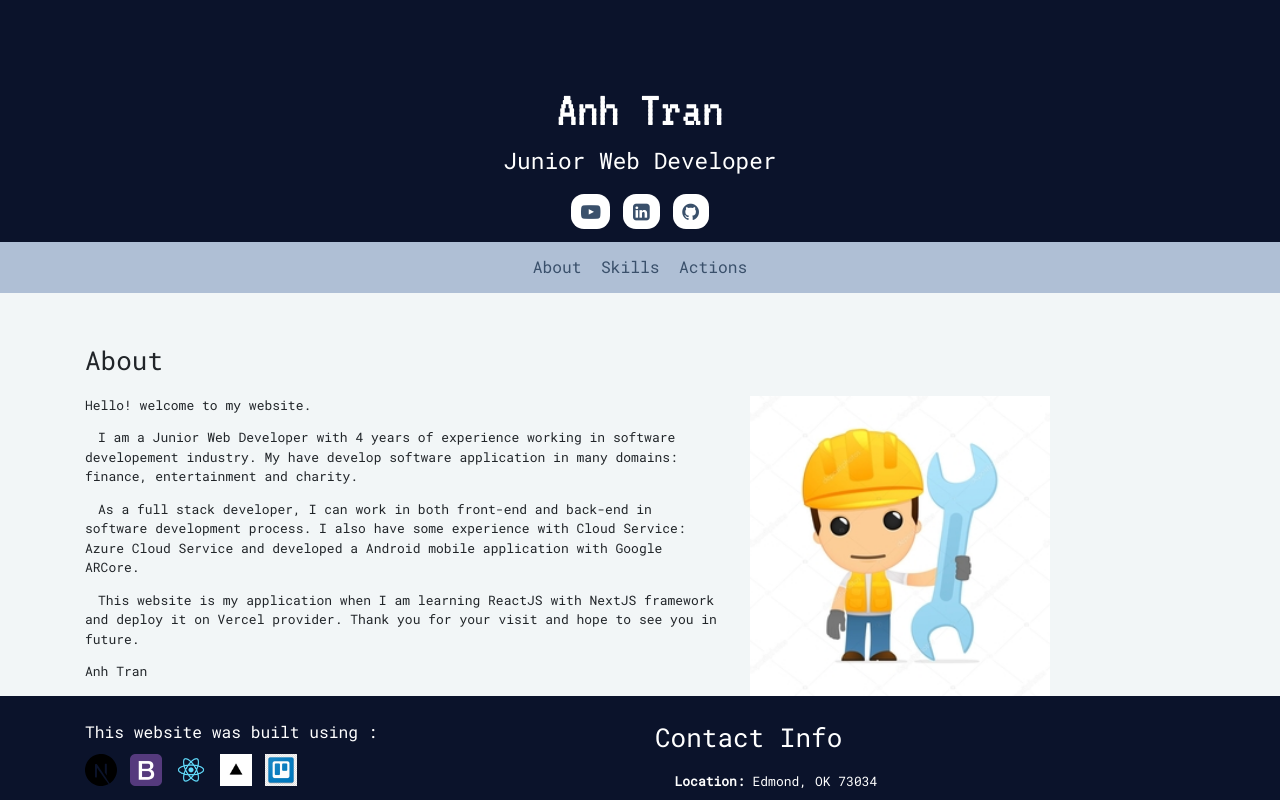
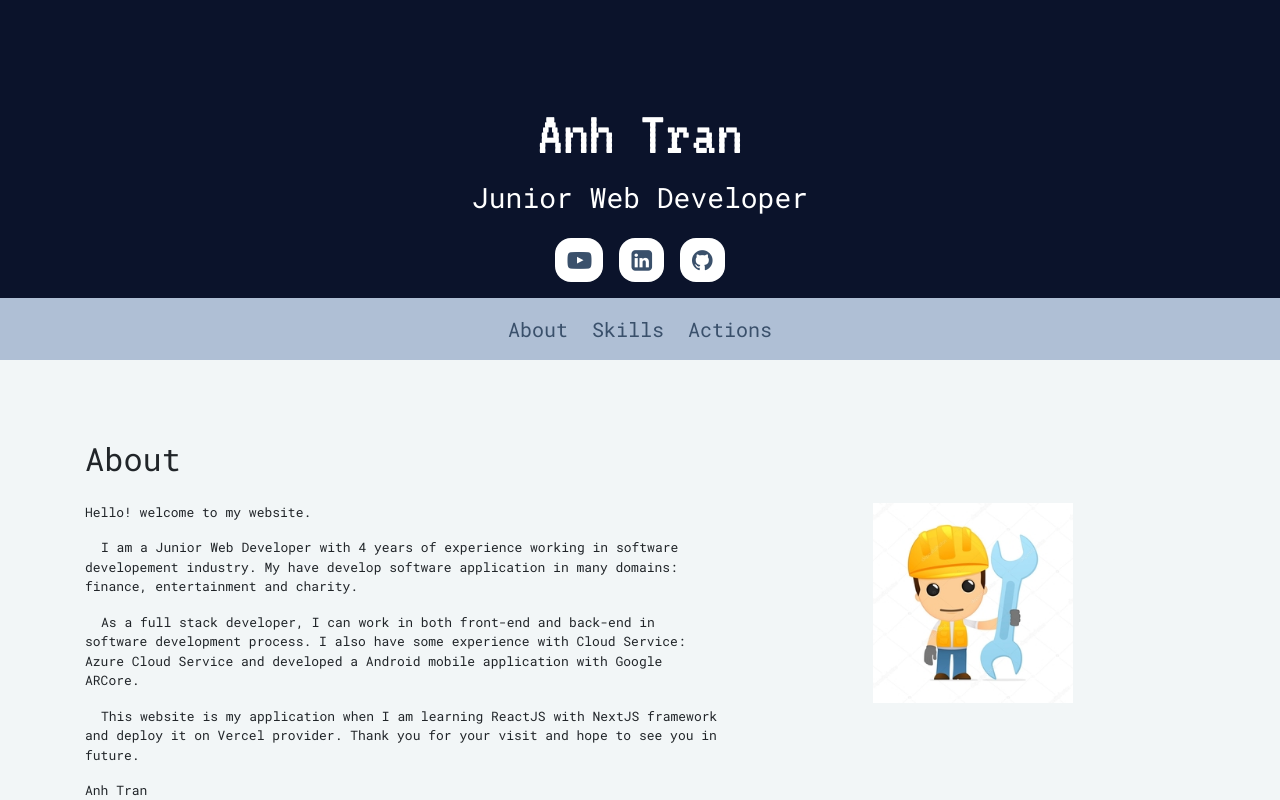
Before and after one commit to trantanhdev/portfolio, a Next.js app: page / in a window 1280 px wide. Shown: the top 800 px of the page. Built offline with nearby package versions, Linux system fonts and the light colour scheme.

Commit message:
style About section

```diff
--- a/components/home/about.js
+++ b/components/home/about.js
@@ -31,8 +31,8 @@ export default function about() {
           </p>
           <p>Anh Tran</p>
         </div>
-        <div className="col-md-5">
-          <img src="/imgs/working.jpg" width="300px" height="300px" />
+        <div className="col-md-5 d-none d-sm-flex justify-content-center">
+          <img src="/imgs/working.jpg" width="200px" height="200px" />
         </div>
       </div>
     </Section>
--- a/components/home/navbar.js
+++ b/components/home/navbar.js
@@ -1,6 +1,6 @@
 export default function Navbar() {
   return (
-    <nav className="navbar navbar-my navbar-expand-md">
+    <nav className="navbar navbar-my navbar-expand-md sticky-top">
       <button
         className="navbar-toggler"
         type="button"
--- a/components/home/section.js
+++ b/components/home/section.js
@@ -1,6 +1,8 @@
+import styles from "./section.module.css";
+
 export default function Section(props) {
   return (
-    <section className="section" id={props.id}>
+    <section className={styles.section} id={props.id}>
       <div className="container-md">{props.children}</div>
     </section>
   );
--- a/components/home/section.module.css
+++ b/components/home/section.module.css
@@ -1,7 +1,17 @@
+.section {
+  padding: 4rem 2rem 2rem 2rem;
+}
+
 .header {
-  padding: 4rem 0 1rem 0;
+  padding: 1rem 0;
 }
 
 .paragraph {
   text-indent: 1rem;
 }
+
+@media (max-width: 768px) {
+  .section {
+    padding: 3rem 1rem 1rem 1rem;
+  }
+}
--- a/styles/globals.css
+++ b/styles/globals.css
@@ -14,7 +14,10 @@
   font-display: swap;
 }
 
-html,
+html {
+  scroll-behavior: smooth;
+}
+
 body {
   padding: 0;
   margin: 0;
```
